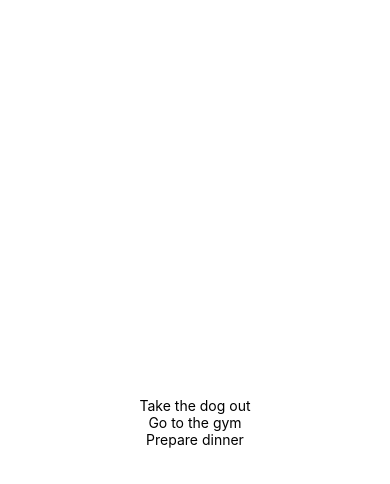
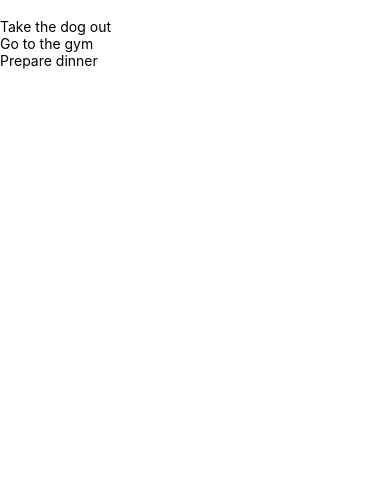
Before and after one commit to novoda/react-native-workshop, a React Native app: screen / in a window 390 px wide. Shown: the top 484 px of the page. Built offline with nearby package versions, Linux system fonts and the light colour scheme.

Commit message:
Extract todos in component

```diff
--- a/App.js
+++ b/App.js
@@ -1,5 +1,6 @@
 import React from 'react';
-import { StyleSheet, Text, View } from 'react-native';
+import { StyleSheet, View } from 'react-native';
+import { Todo } from "./Todo";
 
 const todosData = [
   {
@@ -14,9 +15,8 @@ const todosData = [
 ];
 
 export default class App extends React.Component {
-
   render() {
-    const todos = todosData.map(todo => <Text key={todo.name}>{todo.name}</Text>)
+    const todos = todosData.map(todo => <Todo name={todo.name} key={todo.name} />);
     return (
       <View style={styles.container}>
         {todos}
@@ -29,7 +29,6 @@ const styles = StyleSheet.create({
   container: {
     flex: 1,
     backgroundColor: '#fff',
-    alignItems: 'center',
-    justifyContent: 'center',
+    paddingTop: 18
   },
 });
--- /dev/null
+++ b/Todo.js
@@ -0,0 +1,3 @@
+import React from "react";
+import {Text} from "react-native";
+export const Todo = ({name}) => (<Text>{name}</Text>);
```
